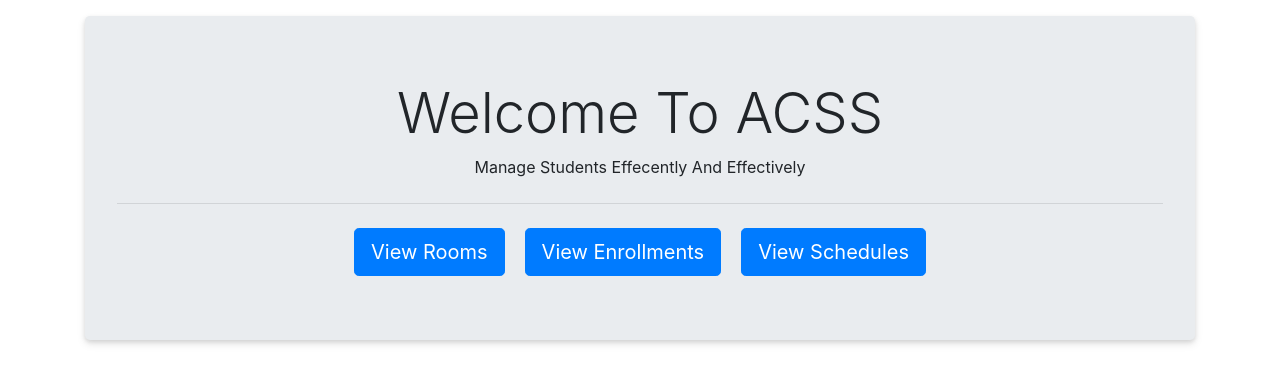
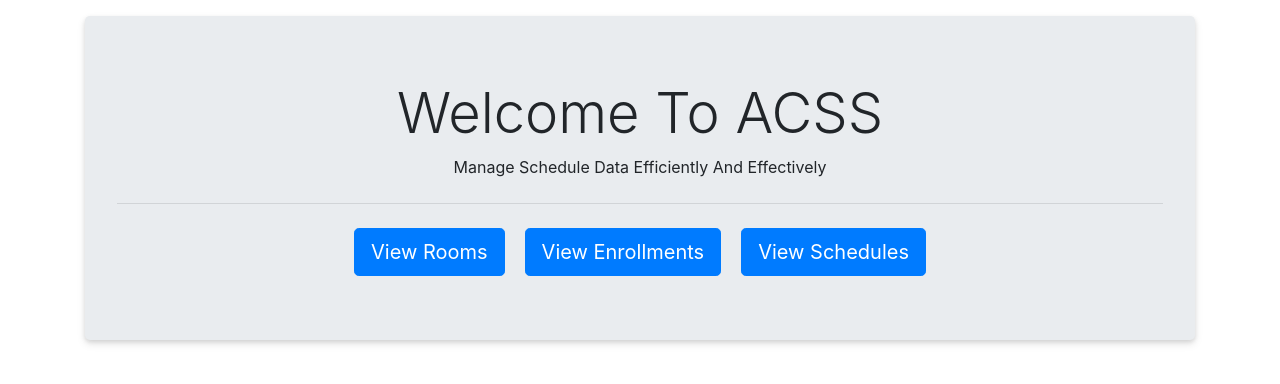
Before and after one commit to AhmadIkram1/microservice_development_task, a Django app: page / in a window 1280 px wide. Shown: the part 60-444 px from the top of the page. Run offline with Django 5.2, Linux system fonts and the light colour scheme; a user stored in the database is signed in.

Commit message:
design fixes

```diff
--- a/acss/acss_app/templates/home.html
+++ b/acss/acss_app/templates/home.html
@@ -7,7 +7,7 @@
 <div class="jumbotron text-center light-shadow">
 
 <h1 class="display-4">Welcome To ACSS</h1>
-<p>Manage Students Effecently And Effectively</p>
+<p>Manage Schedule Data Efficiently And Effectively</p>
 <hr class="my-4">
 <div class="d-flex gap5 flex-wrap justify-content-center align-items-center ">
 <div>
--- a/sis/sis_app/templates/home.html
+++ b/sis/sis_app/templates/home.html
@@ -7,7 +7,7 @@
 <div class="jumbotron text-center light-shadow">
 
 <h1 class="display-4">Welcome To SIS</h1>
-<p>Manage Students Effecently And Effectively</p>
+<p>Manage Students Data Efficiently And Effectively</p>
 <hr class="my-4">
 <div class="d-flex gap5 flex-wrap justify-content-center align-items-center ">
 <div>
```
Also changed, not shown: acss/db.sqlite3, sis/db.sqlite3.
